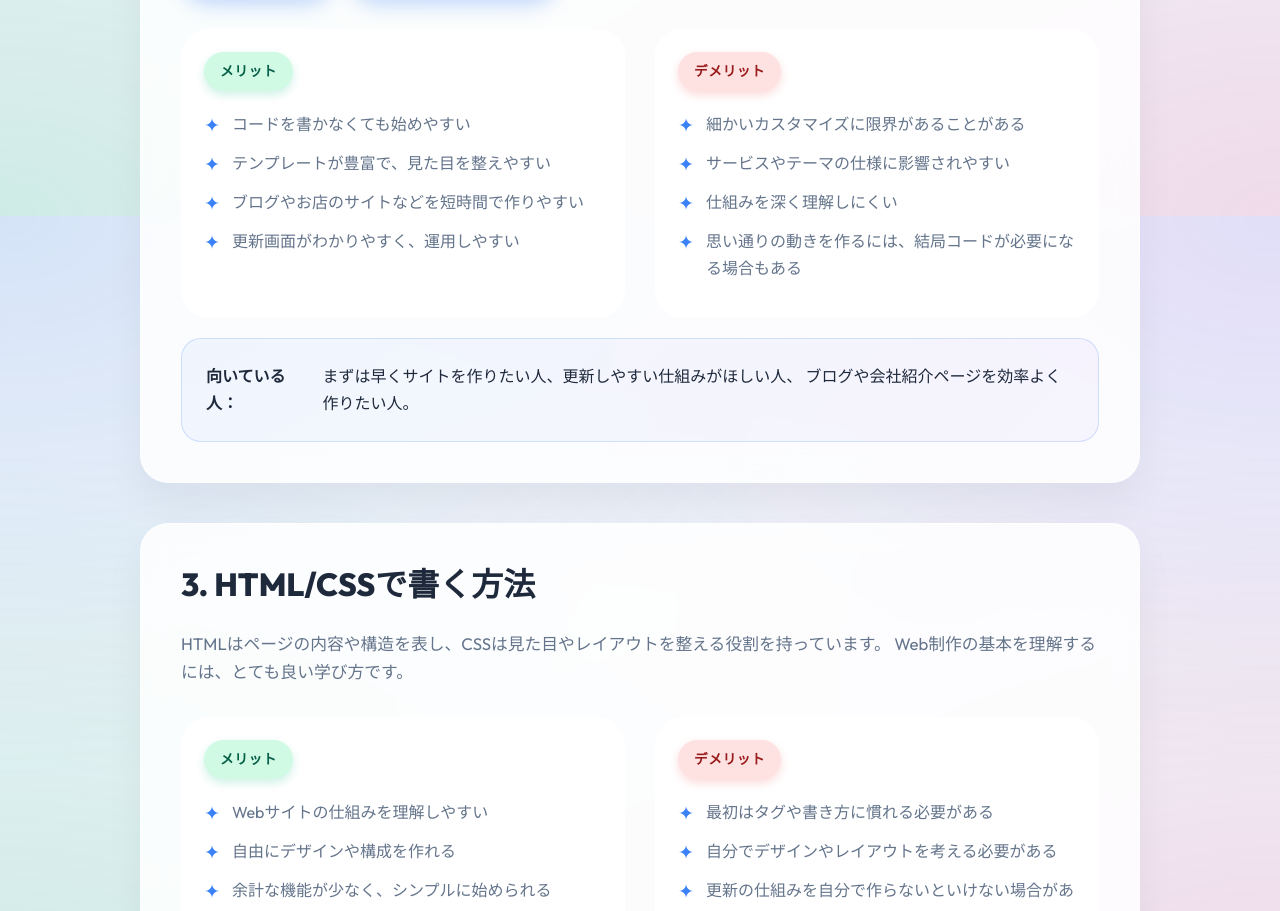
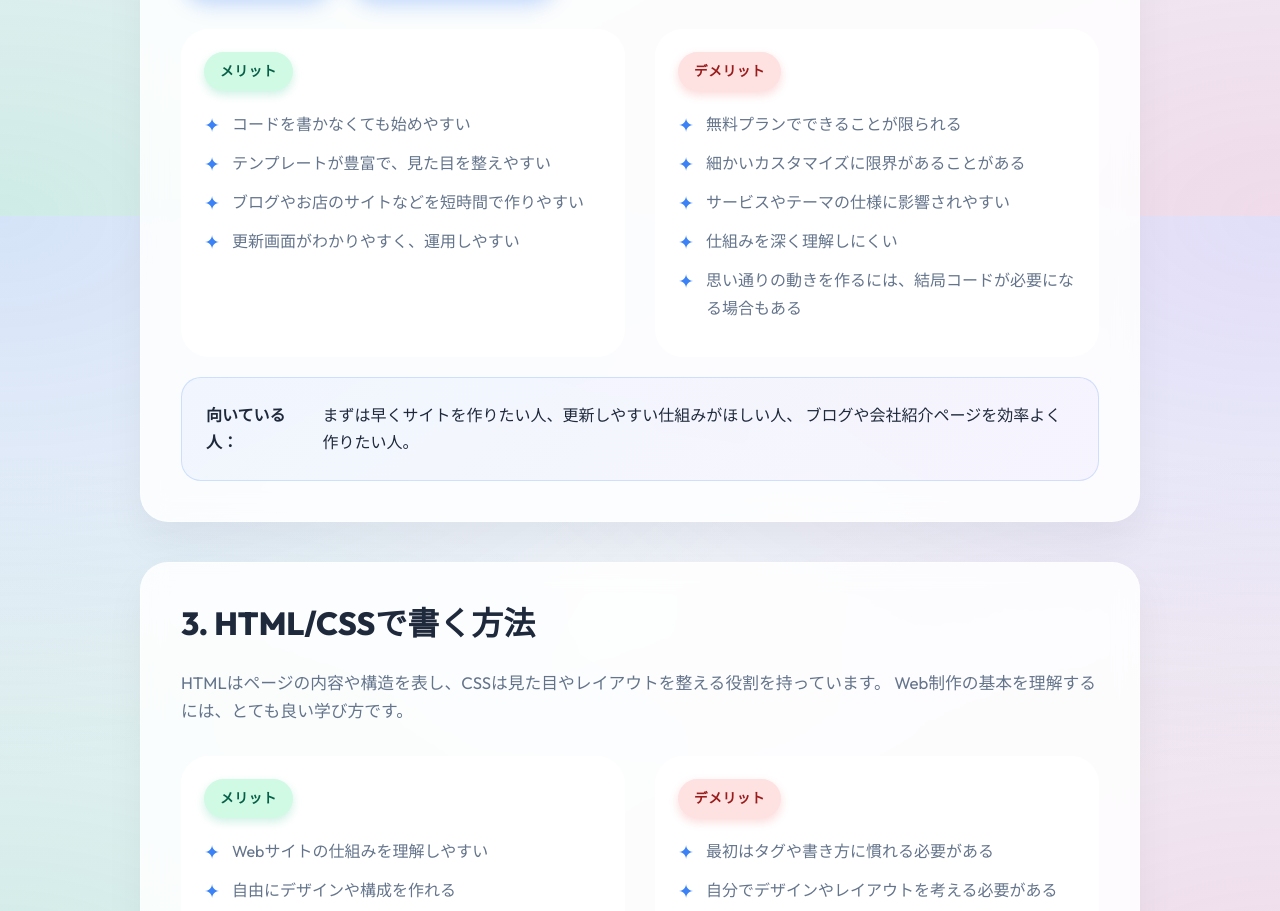
Before and after one commit to yukiya4197/web-learning, a plain HTML site: page index.html in a window 1280 px wide. Shown: the part 1384-2295 px from the top of the page. Drawn offline with Linux system fonts and the light colour scheme.

Commit message:
Add item to disadvantages list in index.html

```diff
--- a/index.html
+++ b/index.html
@@ -318,6 +318,7 @@
           <div class="card" style="padding: 22px; box-shadow:none;">
             <div class="tag bad">デメリット</div>
             <ul>
+              <li>無料プランでできることが限られる</li>
               <li>細かいカスタマイズに限界があることがある</li>
               <li>サービスやテーマの仕様に影響されやすい</li>
               <li>仕組みを深く理解しにくい</li>
```
